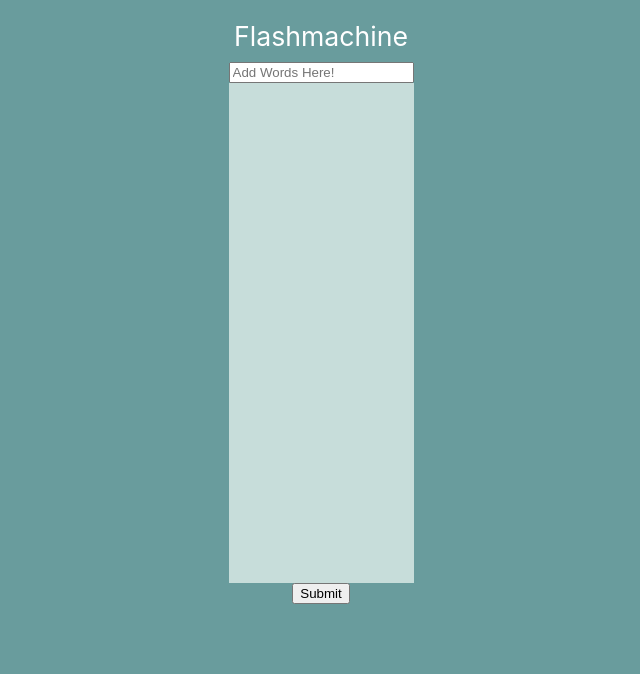
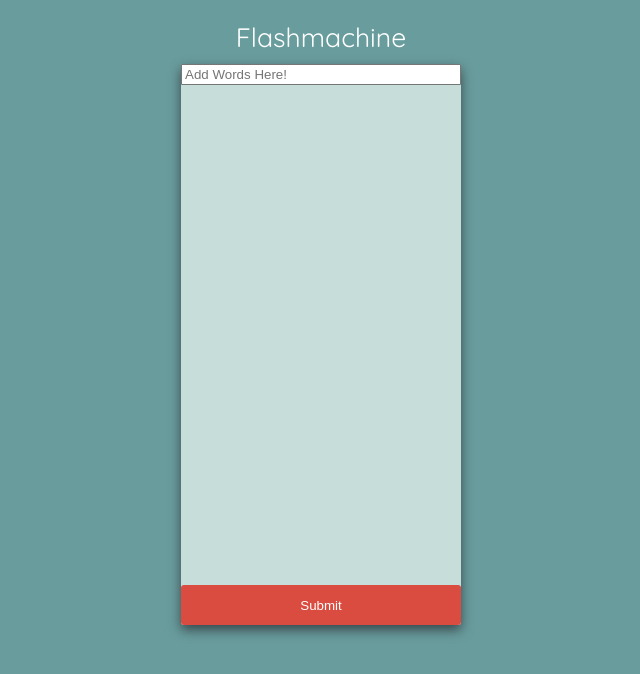
Before and after one commit to Tobio89/Flashmachine-2, a React (Create React App) app: page / in a window 1280 px wide. Shown: the top 674 px of the page, without its empty margins (319-959 px from the left). Built offline with nearby package versions, Linux system fonts and the light colour scheme.

Commit message:
New colour scheme, add words to top of list, delete words

```diff
--- a/src/components/WordListDisplay/WordList.module.scss
+++ b/src/components/WordListDisplay/WordList.module.scss
@@ -1,23 +1,48 @@
 .WordList {
+  background-color: var(--opal);
   display: flex;
   flex-direction: column;
-  background-color: var(--opal);
+  height: 500px;
+  overflow-y: auto;
+  padding: 5px;
   width: 100%;
-  padding: 5px;
-  height: 500px;
   .wordCell {
-    background-color: cornflowerblue;
+    align-items: center;
+    color: var(--charcoal);
+    display: flex;
+    flex: 0 0 25px;
+    justify-content: space-between;
+    overflow: hidden;
     padding: 2px;
-    display: flex;
-    align-items: center;
-    justify-content: space-between;
-    .delete {
-      display: block;
+    position: relative;
+    text-overflow: ellipsis;
+    white-space: nowrap;
+    width: 100%;
+    border-bottom: 1px solid var(--border);
+
+    & .delete {
+      display: none;
+      position: absolute;
+      right: 2px;
+      top: 2px;
       width: 20px;
-      background-color: coral;
     }
-    .hidden {
-      display: none;
+
+    &:hover .delete {
+      background-color: var(--cinnabar);
+      border: none;
+      border-radius: 3px;
+      color: white;
+      align-items: center;
+      display: flex;
+      justify-content: center;
+    }
+    &:hover .delete:hover {
+      background-color: var(--salsa);
+    }
+    &:hover .delete:active {
+      background-color: var(--salsa);
+      transform: translateY(1px);
     }
   }
 }
--- a/src/components/WordListDisplay/index.tsx
+++ b/src/components/WordListDisplay/index.tsx
@@ -1,4 +1,3 @@
-import { useState } from "react";
 import style from "./WordList.module.scss";
 
 type Props = {
@@ -12,21 +11,12 @@ type CellProps = {
 };
 
 function WordCell({ word, remove }: CellProps) {
-  const [showDelete, setShow] = useState<boolean>(false);
-
   return (
-    <div
-      className={style.wordCell}
-      onMouseEnter={() => setShow(true)}
-      onMouseLeave={() => setShow(false)}
-    >
+    <div className={style.wordCell}>
       <span className={style.word}>{word}</span>
-      <span
-        className={showDelete ? style.delete : style.hidden}
-        onClick={() => remove()}
-      >
+      <button className={style.delete} onClick={() => remove()}>
         X
-      </span>
+      </button>
     </div>
   );
 }
--- a/src/hooks/useWordTransforms.tsx
+++ b/src/hooks/useWordTransforms.tsx
@@ -1,17 +1,16 @@
 function useWordTransforms() {
-  function splitAndClean(wordString: string) {
-    return wordString.split("\n").filter((i) => {
-      return /\w+/.test(i);
-    });
-  }
+  // function splitAndClean(wordString: string) {
+  //   return wordString.split("\n").filter((i) => {
+  //     return /\w+/.test(i);
+  //   });
+  // }
 
   function isValidWord(word: string) {
     return /\w+/.test(word);
   }
 
-  const canSubmit = (wordString: string) => {
-    const r = splitAndClean(wordString).length;
-    return r > 0 && r <= 30;
+  const canSubmit = (list: string[]) => {
+    return list.length > 0 && list.length <= 30;
   };
   return { canSubmit, isValidWord };
 }
--- a/src/index.css
+++ b/src/index.css
@@ -1,18 +1,26 @@
+@import url("https://fonts.googleapis.com/css2?family=Quicksand&display=swap");
+
 body {
   margin: 0;
-  font-family: -apple-system, BlinkMacSystemFont, "Segoe UI", "Roboto", "Oxygen",
+  /* font-family: -apple-system, BlinkMacSystemFont, "Segoe UI", "Roboto", "Oxygen",
     "Ubuntu", "Cantarell", "Fira Sans", "Droid Sans", "Helvetica Neue",
-    sans-serif;
+    sans-serif; */
+  font-family: "Quicksand", sans-serif;
   -webkit-font-smoothing: antialiased;
   -moz-osx-font-smoothing: grayscale;
 
   color: #fff;
 
   --charcoal: #38474b;
+  --border: hsla(193, 15%, 26%, 0.1);
   --cadet-blue: #699c9d;
   --opal: #c7ddda;
   --y-g-crayola: #ccd97b;
-  --dark-olive: #6c783d;
+  --dark-olive: #537a25;
+  --mb-pink: #a28497;
+  --pastel-pink: #e2b1b1;
+  --cinnabar: #db4c40;
+  --salsa: #fb3640;
 }
 
 * {
--- a/src/pages/WordEntry/Main.module.scss
+++ /dev/null
@@ -1,6 +0,0 @@
-.main {
-  display: flex;
-  flex-direction: column;
-  align-items: center;
-  flex: 0 0 280px;
-}
--- /dev/null
+++ b/src/pages/WordEntry/WordEntry.module.scss
@@ -0,0 +1,37 @@
+.main {
+  display: flex;
+  flex-direction: column;
+  align-items: center;
+  width: 280px;
+  border-radius: 3px;
+  box-shadow: 0px 5px 12px 0px var(--charcoal);
+
+  & input {
+    width: 100%;
+  }
+
+  & .prevent {
+    background-color: var(--salsa);
+  }
+
+  & .buttons {
+    width: 100%;
+    height: 40px;
+    background-color: var(--opal);
+    border-radius: 0 0 3px 3px;
+  }
+  .submit {
+    background-color: var(--cinnabar);
+    width: 100%;
+    height: 100%;
+    border: 0;
+    color: white;
+    border-radius: 3px;
+  }
+  .submit:hover {
+    background-color: var(--salsa);
+  }
+  .submit:active {
+    transform: translateY(2px);
+  }
+}
--- a/src/pages/WordEntry/index.tsx
+++ b/src/pages/WordEntry/index.tsx
@@ -1,12 +1,13 @@
-import { useState } from "react";
+import { useState, useEffect } from "react";
 import WordListDisplay from "../../components/WordListDisplay";
 import useWordTransforms from "../../hooks/useWordTransforms";
 
-import style from "./Main.module.scss";
+import style from "./WordEntry.module.scss";
 
 function WordEntry() {
   const [wordInput, setWordInput] = useState<string>("");
   const [wordList, setWordList] = useState<string[] | null>(null);
+  const [prevent, setPrevent] = useState<boolean>(false);
 
   const { isValidWord, canSubmit } = useWordTransforms();
 
@@ -16,11 +17,15 @@ function WordEntry() {
 
       if (wordList) {
         // Different logic if wordList already has words in it
+        if (wordList.length >= 30) {
+          //Handle length of list
+          return;
+        }
 
         if (wordList.indexOf(newWord) === -1) {
           // Allow word entry only if word isn't there already
 
-          setWordList([...wordList, newWord]);
+          setWordList([newWord, ...wordList]);
         }
       } else {
         setWordList([newWord]);
@@ -34,9 +39,18 @@ function WordEntry() {
     }
   }
 
+  useEffect(() => {
+    if (wordList && wordList.length >= 30) {
+      setPrevent(true);
+    } else {
+      setPrevent(false);
+    }
+  }, [wordList]);
+
   return (
     <section className={style.main}>
       <input
+        className={prevent ? style.prevent : undefined}
         placeholder="Add Words Here!"
         value={wordInput}
         onChange={(e) => setWordInput(e.target.value)}
@@ -48,14 +62,18 @@ function WordEntry() {
         }}
       />
       <WordListDisplay words={wordList} removeWord={removeWord} />
+      <div className={style.buttons}>
         <button
+          className={style.submit}
           onClick={() => {
-          addToList(wordInput);
-          setWordInput("");
+            if (wordList) {
+              console.log(canSubmit(wordList));
+            }
           }}
         >
           Submit
         </button>
+      </div>
     </section>
   );
 }
```
Lines whose indentation alone changed are shown as unchanged.
